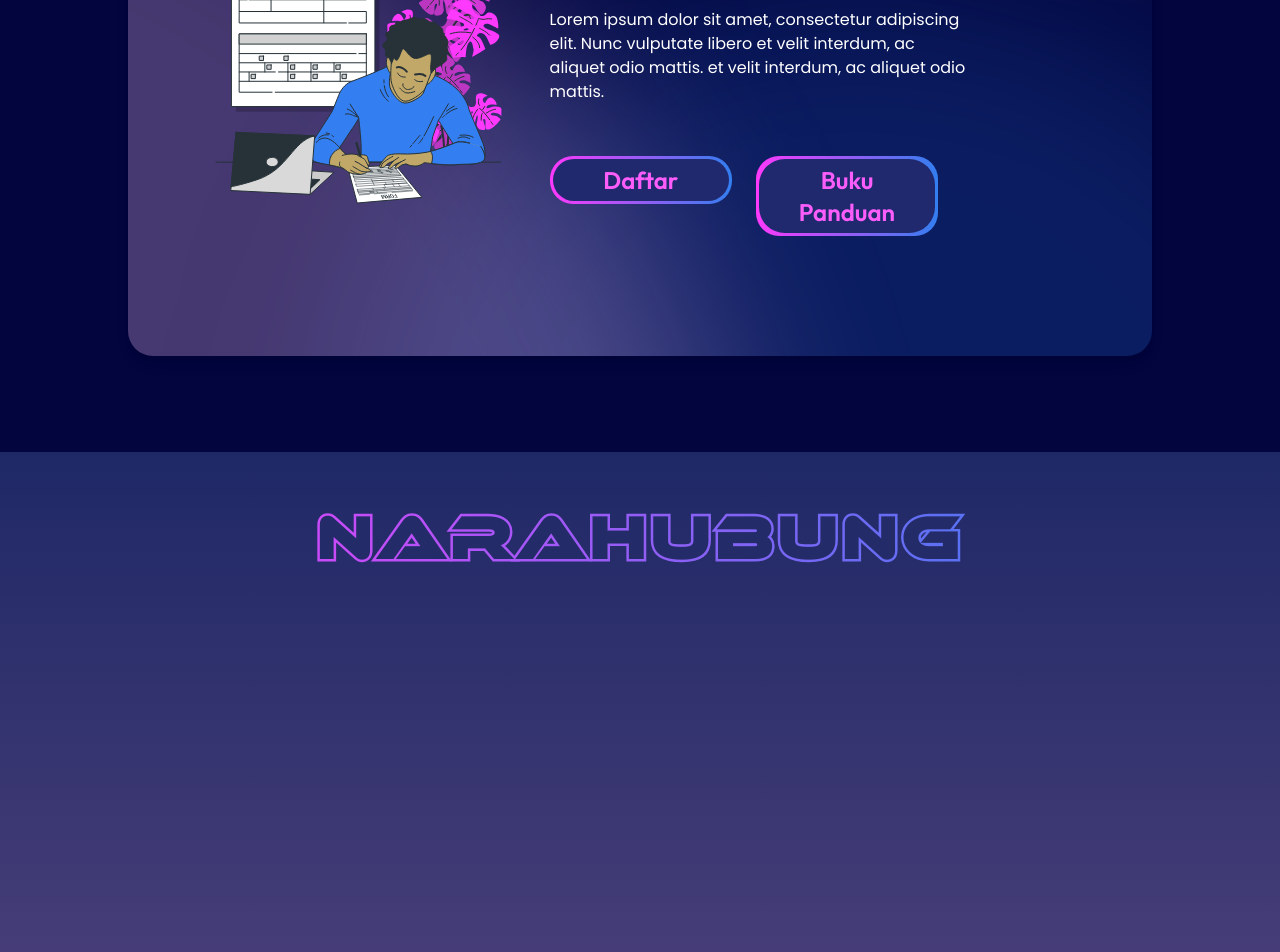
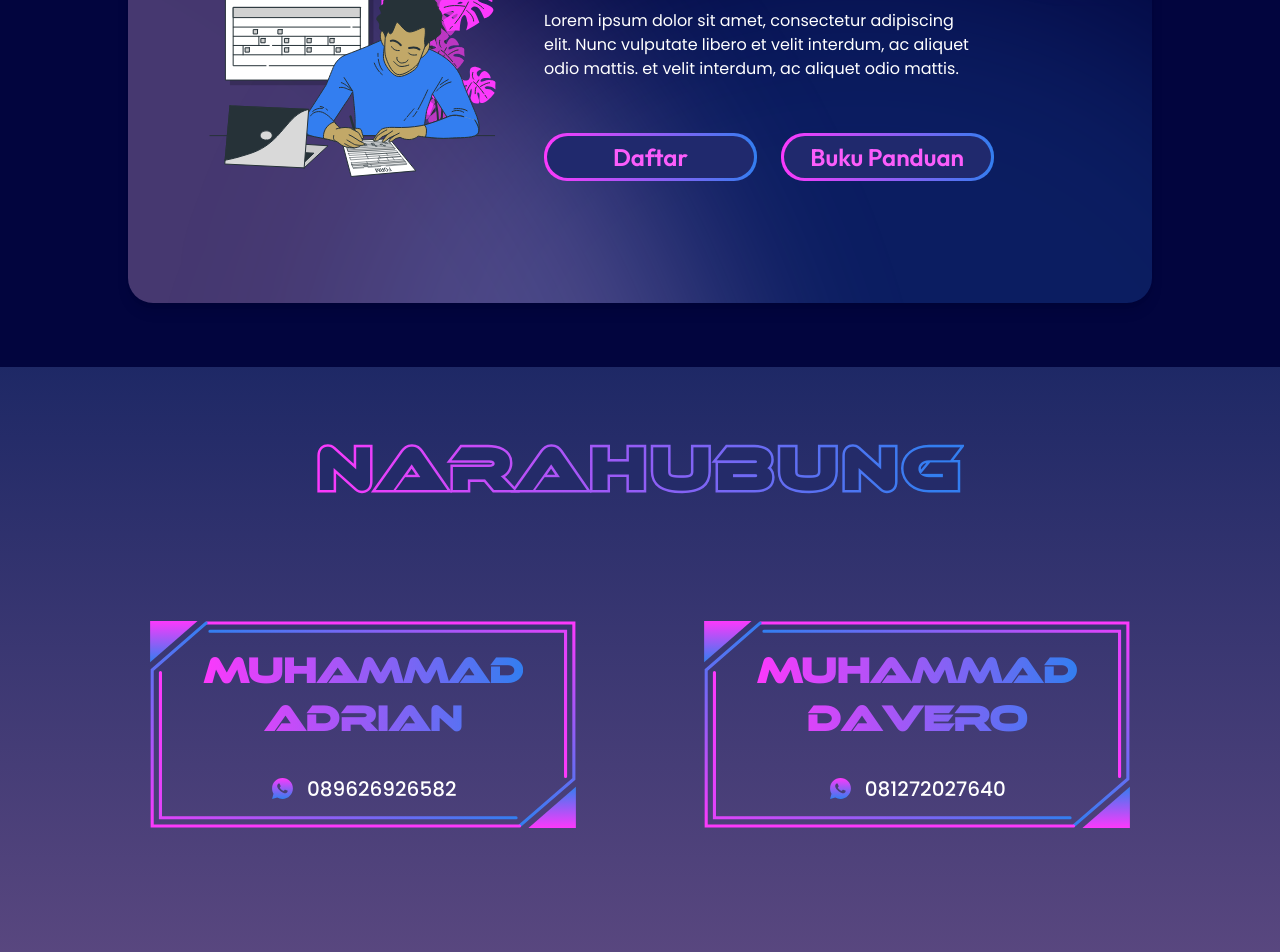
Before and after one commit to zildjianvitoo/srifoton2023fe-deployed, a Next.js app: page /kompetisi/web-development in a window 1280 px wide. Shown: the part 2800-3752 px from the top of the page. Built offline with nearby package versions, Linux system fonts and the light colour scheme.

Commit message:
update narahubung for webdev

```diff
--- a/components/molecules/NarahubungGrid.jsx
+++ b/components/molecules/NarahubungGrid.jsx
@@ -1,10 +1,10 @@
 import React from "react";
 import NarahubungCard from "./NarahubungCard";
 
-export default function NarahubungGrid({ contact }) {
+export default function NarahubungGrid({ contacts }) {
   return (
     <div className="flex flex-col justify-center gap-8 md:gap-20 lg:gap-32 lg:flex-row">
-      {contact.map((contact, index) => (
+      {contacts.map((contact, index) => (
         <NarahubungCard
           key={index}
           name={contact.name}
--- a/components/organisms/Credentials/LayoutCredentials.jsx
+++ b/components/organisms/Credentials/LayoutCredentials.jsx
@@ -13,7 +13,7 @@ export default function LayoutCredentials({
         authPage && "!mt-10 md:mt-16 lg:mt-24"
       }  `}
     >
-      <div className="p-10 sm:p-20 lg:p-[72px]">
+      <div className="p-10 sm:p-20 lg:p-[50px] xl:p-[65px]">
         <div
           className={`absolute inset-0 w-[90%] md:w-[85%]  ${
             authPage ? "lg:w-full" : "lg:w-4/5"
--- a/components/organisms/Seminar/Narahubung.jsx
+++ b/components/organisms/Seminar/Narahubung.jsx
@@ -3,9 +3,9 @@ import NarahubungGrid from "@/components/molecules/NarahubungGrid";
 import { ethnocentric } from "@/public/fonts/fonts";
 import React from "react";
 
-export default function Narahubung({ contacts }) {
+export default function Narahubung({ contacts, id }) {
   return (
-    <section id="narahubung-seminar" className="mt-8 lg:mt-16">
+    <section id={id} className="mt-8 lg:mt-16">
       <div className="bg-gradient-to-b from-[#E6EFFF] to-[#F0E1FF] dark:from-[#5F7AC2]/30 dark:to-[#E5AFE5]/40 h-full py-8">
         <div className="flex flex-col p-8">
           <h1
@@ -13,7 +13,7 @@ export default function Narahubung({ contacts }) {
           >
             Narahubung
           </h1>
-          <NarahubungGrid contact={contacts} />
+          <NarahubungGrid contacts={contacts} />
         </div>
       </div>
     </section>
--- a/pages/kompetisi/web-development.jsx
+++ b/pages/kompetisi/web-development.jsx
@@ -4,7 +4,9 @@ import Button from "@/components/atoms/Button";
 import TimelineBox from "@/components/molecules/TimelineBox";
 import LayoutCredentials from "@/components/organisms/Credentials/LayoutCredentials";
 import QNAKompetisi from "@/components/organisms/Kompetisi/QNAKompetisi";
+import Narahubung from "@/components/organisms/Seminar/Narahubung";
 import { ethnocentric } from "@/public/fonts/fonts";
+import { narahubungWebDev } from "@/utils/narahubungList";
 import { useTheme } from "next-themes";
 import Image from "next/image";
 import Link from "next/link";
@@ -150,7 +152,7 @@ export default function CompetitiveProgramming() {
           />
           <div className="flex flex-col gap-6 lg:gap-10 ">
             <h2
-              className={`text-2xl pl-0.5 font-semibold md:text-3xl tracking-wider lg:text-[45px] competition-type-cta-header  dark:text-[#02053e] !z-[-10] ${ethnocentric.className}`}
+              className={`text-2xl xl:leading-[2.5rem] pl-0.5 font-semibold md:text-3xl tracking-wider lg:text-4xl xl:text-[45px] competition-type-cta-header  dark:text-[#02053e] !z-[-10] ${ethnocentric.className}`}
             >
               <span className="competition-type-cta-header dark:text-[#02053e]">
                 {" "}
@@ -165,11 +167,11 @@ export default function CompetitiveProgramming() {
               vulputate libero et velit interdum, ac aliquet odio mattis. et
               velit interdum, ac aliquet odio mattis.
             </p>
-            <div className="flex flex-col gap-x-6 gap-y-2 lg:flex-row">
+            <div className="flex flex-col w-full gap-x-6 gap-y-2 xl:flex-row">
               <NoSSR>
                 <Link
                   href="/kompetisi/register/web-development"
-                  className="w-3/4 md:w-[35%] lg:w-[35%] font-semibold "
+                  className=" w-3/4 md:w-[50%] lg:w-[58%] xl:w-[40%] font-semibold "
                 >
                   <Button
                     style={`mt-3 w-full relative border-none bg-gradient-to-r from-[#FC39FC] to-[#337EF0] button-competition-type ${
@@ -185,7 +187,7 @@ export default function CompetitiveProgramming() {
               <NoSSR>
                 <Link
                   href="/kompetisi/register"
-                  className=" mt-3 w-3/4 md:w-[50%] lg:w-[35%] font-semibold"
+                  className=" mt-3 w-3/4 md:w-[50%] lg:w-[58%] xl:w-[40%] font-semibold "
                 >
                   <Button
                     style={`w-full relative border-none bg-gradient-to-r from-[#FC39FC] to-[#337EF0] ${
@@ -202,20 +204,7 @@ export default function CompetitiveProgramming() {
           </div>
         </div>
       </LayoutCredentials>
-      <section
-        id="narahubung-cp"
-        className="relative h-full mt-12 overflow-hidden lg:mt-24"
-      >
-        <div className="bg-gradient-to-b from-[#E6EFFF] to-[#F0E1FF] dark:from-[#5F7AC2]/30 dark:to-[#E5AFE5]/40 min-h-screen">
-          <div className="flex flex-col p-8">
-            <h2
-              className={`pb-2 mt-6 text-2xl md:text-4xl font-semibold text-center lg:text-6xl narahubung-header dark:narahubung-header-dark ${ethnocentric.className}`}
-            >
-              Narahubung
-            </h2>
-          </div>
-        </div>
-      </section>
+      <Narahubung contacts={narahubungWebDev} id={"narahubung-webdev"} />
       <QNAKompetisi competitionTypePage />
       <div className="mb-60"></div>
     </LayoutMain>
--- a/pages/seminar.jsx
+++ b/pages/seminar.jsx
@@ -19,7 +19,7 @@ function seminar() {
         <Intro />
         <TimeLineSeminar />
         <RegisterSeminar />
-        <Narahubung contacts={narahubungSeminar} />
+        <Narahubung contacts={narahubungSeminar} id={"narahubung-seminar"} />
         <QNASeminar />
         <div className="mb-96"></div>
       </LayoutMain>
--- a/utils/narahubungList.js
+++ b/utils/narahubungList.js
@@ -2,3 +2,8 @@ export const narahubungSeminar = [
   { name: "M Fairuz Abadi", whatsappNumber: "0853-7830-9768" },
   { name: "Faradilla Maulia", whatsappNumber: "0857-6361-4127" },
 ];
+
+export const narahubungWebDev = [
+  { name: "Muhammad Adrian", whatsappNumber: "089626926582" },
+  { name: "Muhammad Davero", whatsappNumber: "081272027640" },
+];
```
